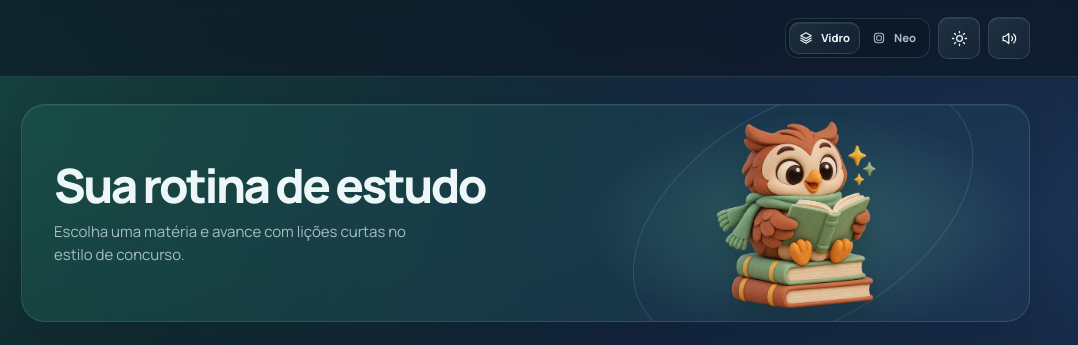
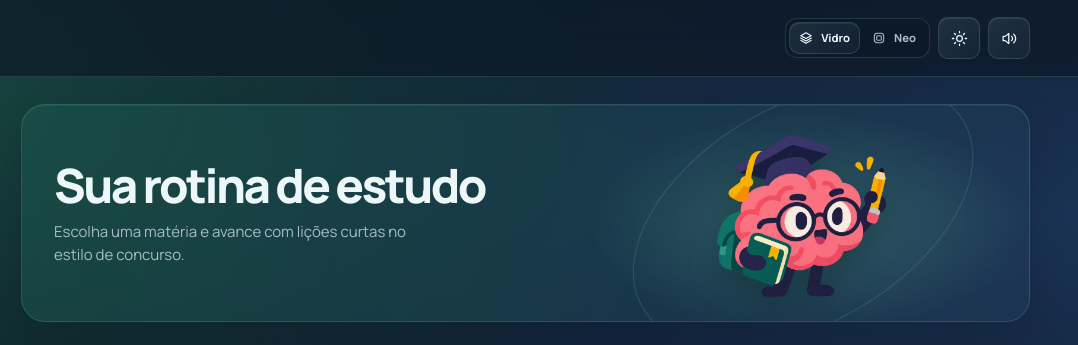
Before and after one commit to DanRod505/appconcursos, a plain HTML site: page index.html in a window 1280 px wide. Shown: the top 345 px of the page, 202-1280 px from the left. Drawn offline with Linux system fonts and the light colour scheme.

Commit message:
Use the brain character as the Rumo mascot

```diff
--- a/app.js
+++ b/app.js
@@ -111,7 +111,7 @@ function track() {
       <h1 id="hero-title">Sua rotina de estudo</h1>
       <p>Escolha uma matéria e avance com lições curtas no estilo de concurso.</p>
     </div>
-    <div class="hero-art" aria-hidden="true"><div class="orbit orbit-one"></div><img src="assets/mascote.webp" alt=""></div>
+    <div class="hero-art" aria-hidden="true"><div class="orbit orbit-one"></div><img src="assets/cerebro.webp" alt=""></div>
   </section>
   <div class="dashboard-main enter">
     <section aria-labelledby="subjects-title">
--- a/index.html
+++ b/index.html
@@ -6,7 +6,7 @@
   <meta name="theme-color" content="#0b1924">
   <meta name="description" content="Rumo — trilha de estudo para concursos públicos.">
   <title>Rumo | Estude para concursos</title>
-  <link rel="icon" href="assets/mascote.webp" type="image/webp">
+  <link rel="icon" href="assets/cerebro.webp" type="image/webp">
   <link rel="stylesheet" href="styles.css">
   <script type="module" src="app.js"></script>
 </head>
```
Also changed, not shown: assets/cerebro.webp (added), assets/mascote.webp (deleted).
